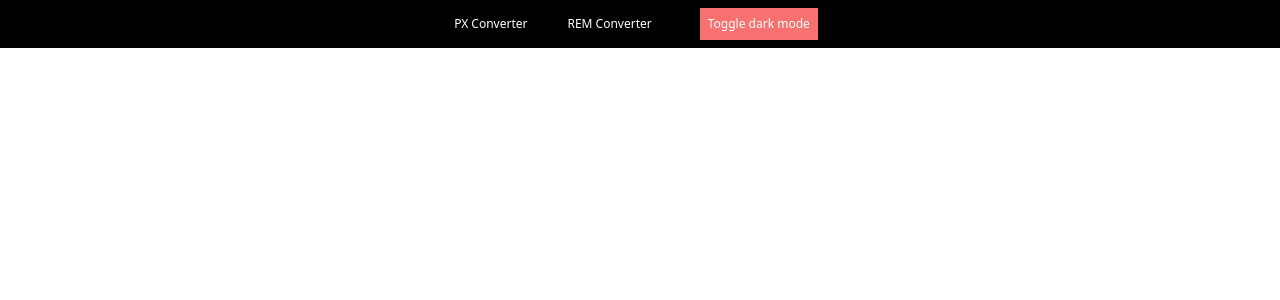
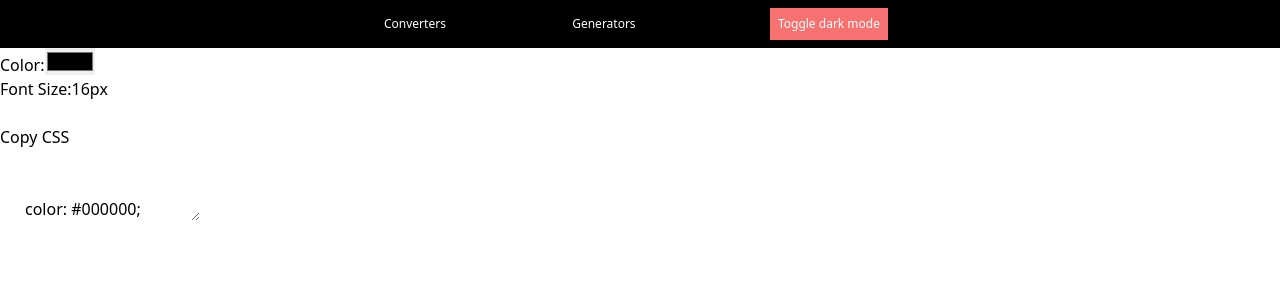
Before and after one commit to aiberk/webdevtools, a React (Vite) app: page /generator in a window 1280 px wide. Shown: the top 300 px of the page. Built offline with nearby package versions, Linux system fonts and the light colour scheme.

Commit message:
Added dropdown navbar links

```diff
--- a/src/App.tsx
+++ b/src/App.tsx
@@ -4,6 +4,7 @@ import { BrowserRouter, Routes, Route } from "react-router-dom";
 import NavBar from "./components/NavBar";
 import UnitConverterPX from "./pages/UnitConverterPX";
 import UnitConverterREM from "./pages/UnitConverterREM";
+import CSSGenerator from "./pages/CSSGenerator";
 
 function App() {
   const [count, setCount] = useState(0);
@@ -13,8 +14,9 @@ function App() {
       <div className="h-screen dark:bg-zinc-900">
         <NavBar />
         <Routes>
-          <Route path="/" element={<UnitConverterPX />} />
-          <Route path="/rem/" element={<UnitConverterREM />} />
+          <Route path="/converter/px" element={<UnitConverterPX />} />
+          <Route path="/converter/rem/" element={<UnitConverterREM />} />
+          <Route path="/generator/" element={<CSSGenerator />} />
         </Routes>
       </div>
     </BrowserRouter>
--- a/src/components/NavBar.tsx
+++ b/src/components/NavBar.tsx
@@ -15,22 +15,58 @@ function NavBar({}: Props) {
   };
 
   return (
-    <div className="w-screen  bg-black text-white flex flex-row justify-center gap-10 items-center p-2">
-      <nav className="flex flex-row justify-between gap-10 items-center max-w-xl text-xs">
+    <div className="w-screen  bg-black text-white flex flex-row justify-center gap-10 items-center pt-2 pb-2 pl-10 pr-10">
+      <nav className="flex flex-row justify-between gap-10 items-center w-full max-w-lg text-xs">
+        <div className="group ">
+          <h1>Converters</h1>
+          <div className="w-auto absolute hidden z-1 group-hover:flex flex-col bg-zinc-400 p-2 gap-2">
             <NavLink
-          className={({ isActive }) => (isActive ? "text-red-500" : undefined)}
-          to="/"
+              className={({ isActive }) =>
+                isActive ? "text-red-500" : undefined
+              }
+              to="/converter/px"
             >
               {" "}
               PX Converter
             </NavLink>
+
             <NavLink
-          className={({ isActive }) => (isActive ? "text-red-500" : undefined)}
-          to="/rem/"
+              className={({ isActive }) =>
+                isActive ? "text-red-500" : undefined
+              }
+              to="/converter/rem/"
             >
               {" "}
               REM Converter
             </NavLink>
+          </div>
+        </div>
+
+        <div className="group ">
+          <h1>Generators</h1>
+          <div className="w-auto absolute hidden z-1 group-hover:flex flex-col bg-zinc-400 p-2 gap-2">
+            <NavLink
+              className={({ isActive }) =>
+                isActive ? "text-red-500" : undefined
+              }
+              to="/generator/text"
+            >
+              {" "}
+              Text CSS Generator
+            </NavLink>
+
+            <NavLink
+              className={({ isActive }) =>
+                isActive ? "text-red-500" : undefined
+              }
+              to="/generator/shadow"
+            >
+              {" "}
+              Shadow Generator
+            </NavLink>
+          </div>
+        </div>
+
         <button
           className="bg-red-400 dark:bg-blue-500 ml-2 mr-2 p-2"
           onClick={handleOnClick}
--- /dev/null
+++ b/src/pages/CSSGenerator.tsx
@@ -0,0 +1,51 @@
+import React, { useState } from "react";
+// import { copy } from "clipboard";
+
+function CSSGenerator() {
+  const [color, setColor] = useState("#000000");
+  const [fontSize, setFontSize] = useState("16px");
+
+  const generateCSS = () => {
+    const css = `
+      color: ${color};
+      font-size: ${fontSize};
+    `;
+
+    return css;
+  };
+
+  //   const handleCopy = () => {
+  //     copy(generateCSS());
+  //   };
+
+  return (
+    <div>
+      <form>
+        <label>
+          Color:
+          <input
+            type="color"
+            value={color}
+            onChange={(e) => setColor(e.target.value)}
+          />
+        </label>
+        <br />
+        <label>
+          Font Size:
+          <input
+            type="text"
+            value={fontSize}
+            onChange={(e) => setFontSize(e.target.value)}
+          />
+        </label>
+      </form>
+      <br />
+      <button>Copy CSS</button>
+      <br />
+      <br />
+      <textarea value={generateCSS()} readOnly />
+    </div>
+  );
+}
+
+export default CSSGenerator;
```
Lines whose indentation alone changed are shown as unchanged.
